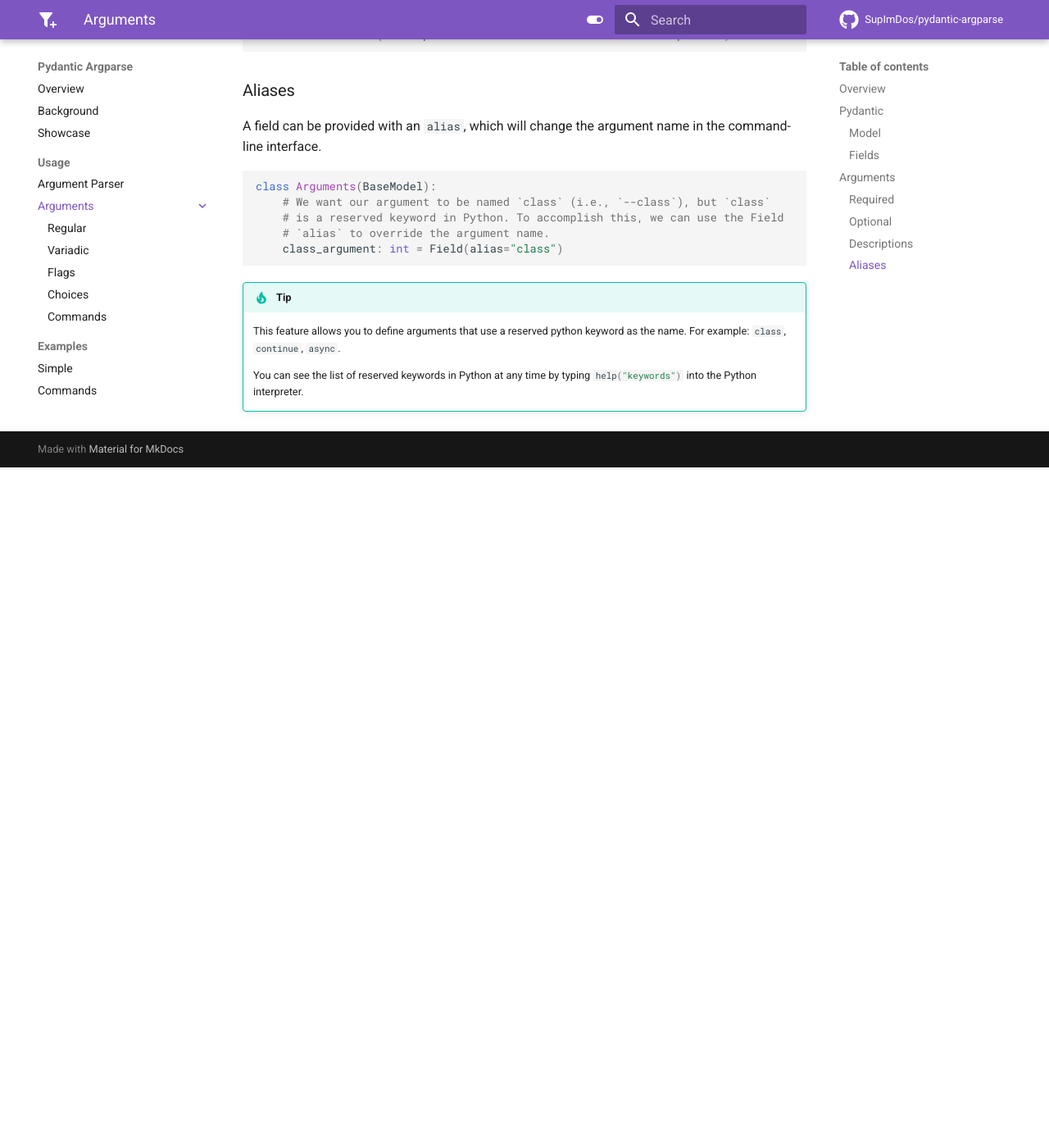
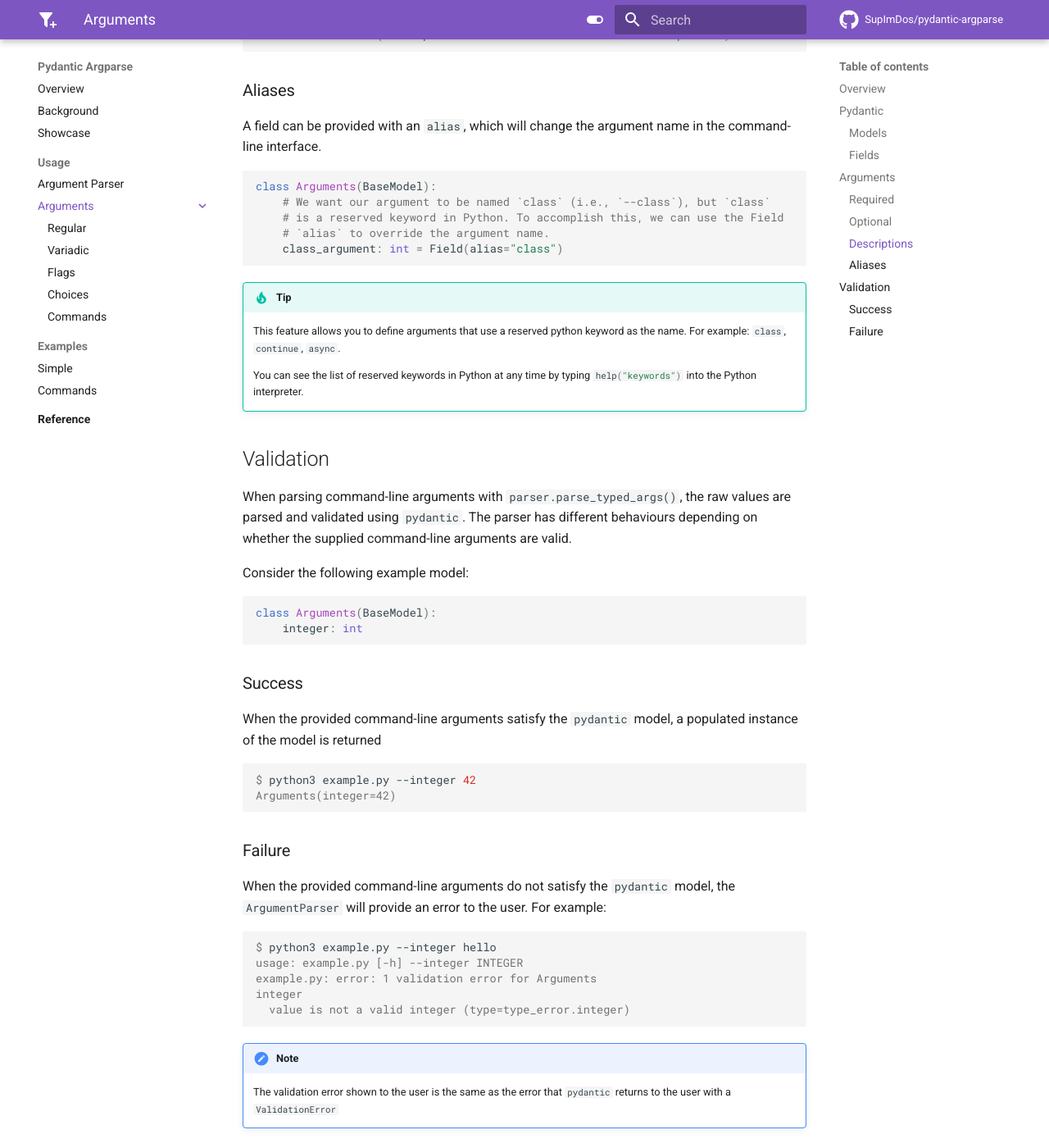
Before and after one commit to SupImDos/pydantic-argparse, an MkDocs documentation site: the page built from docs/usage/arguments/index.md, in a window 1280 px wide and 1400 px high, scrolled down 2281 px. Shown: the whole window at 82% size. Built offline with MkDocs 1.6.1 and Material for MkDocs 9.7.7, drawn with Linux system fonts in a browser that asks for light colours; comment, search, counter and statistics services are not loaded; before the commit the page ends 2851 px from its top, so only the background shows below that.

Commit message:
Complete first pass of documentation

````diff
--- a/docs/usage/arguments/index.md
+++ b/docs/usage/arguments/index.md
@@ -4,7 +4,7 @@
 *model* and its *fields* defines the *schema* for your command-line arguments.
 
 ## Pydantic
-### Model
+### Models
 A `pydantic` model is simply a *dataclass-like* class that inherits from the
 `pydantic.BaseModel` base class. In `pydantic-argparse`, this model is used to
 declaratively define your command-line arguments.
@@ -111,6 +111,43 @@
     You can see the list of reserved keywords in Python at any time by typing
     `:::python help("keywords")` into the Python interpreter.
 
+## Validation
+When parsing command-line arguments with `parser.parse_typed_args()`, the raw
+values are parsed and validated using `pydantic`. The parser has different
+behaviours depending on whether the supplied command-line arguments are valid.
+
+Consider the following example model:
+
+```python
+class Arguments(BaseModel):
+    integer: int
+```
+
+### Success
+When the provided command-line arguments satisfy the `pydantic` model, a
+populated instance of the model is returned
+
+```console
+$ python3 example.py --integer 42
+Arguments(integer=42)
+```
+
+### Failure
+When the provided command-line arguments do not satisfy the `pydantic` model,
+the `ArgumentParser` will provide an error to the user. For example:
+
+```console
+$ python3 example.py --integer hello
+usage: example.py [-h] --integer INTEGER
+example.py: error: 1 validation error for Arguments
+integer
+  value is not a valid integer (type=type_error.integer)
+```
+
+!!! note
+    The validation error shown to the user is the same as the error that
+    `pydantic` returns to the user with a `ValidationError`
+
 <!--- Reference -->
 [1]: https://pydantic-docs.helpmanual.io/usage/models/
 [2]: https://pydantic-docs.helpmanual.io/usage/schema/#field-customization
````
Also changed, not shown: docs/showcase.md (+1 -1 lines), docs/usage/argument_parser.md (+2 -2 lines), docs/usage/arguments/regular.md (+29 -0 lines).
